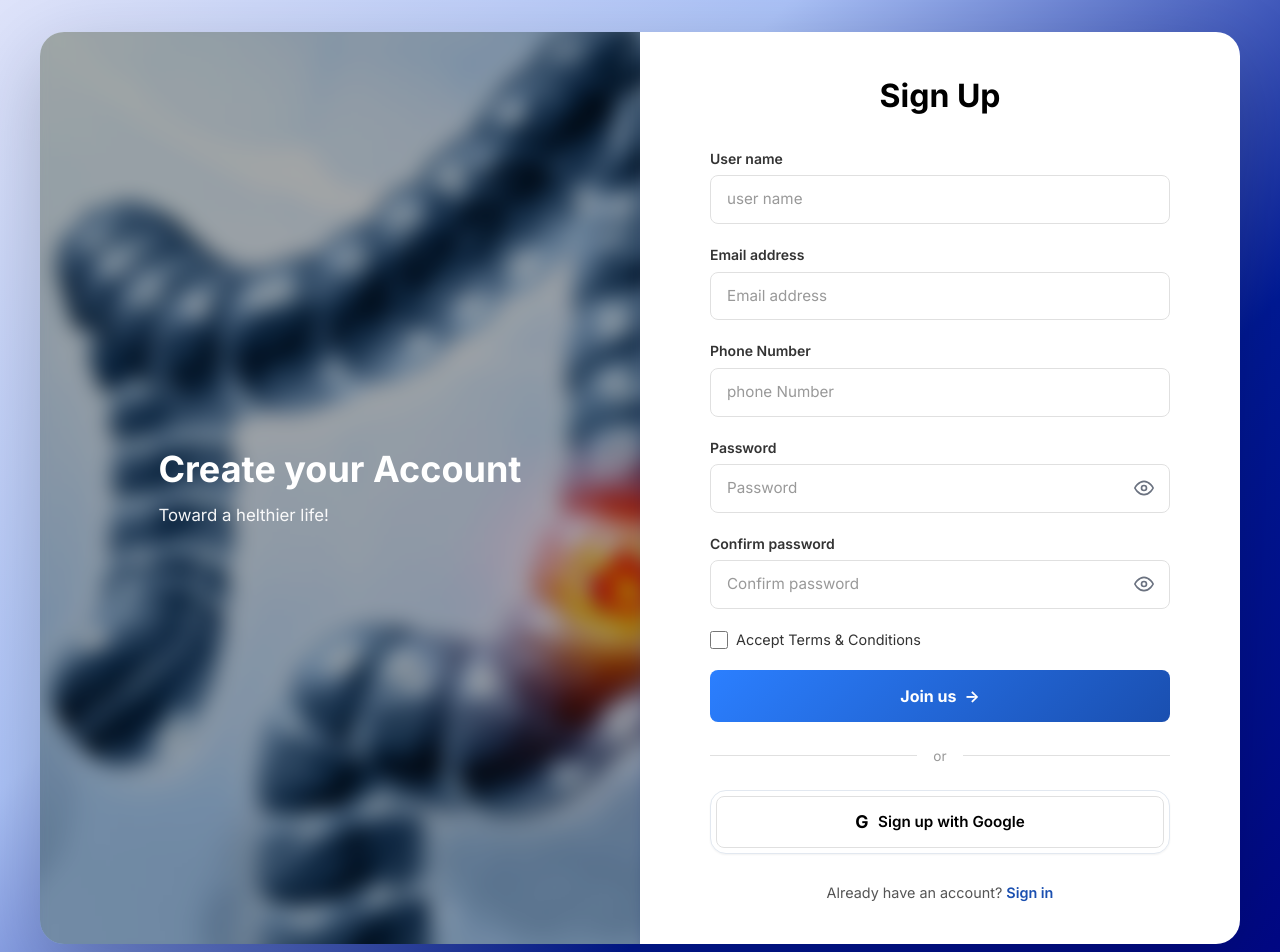
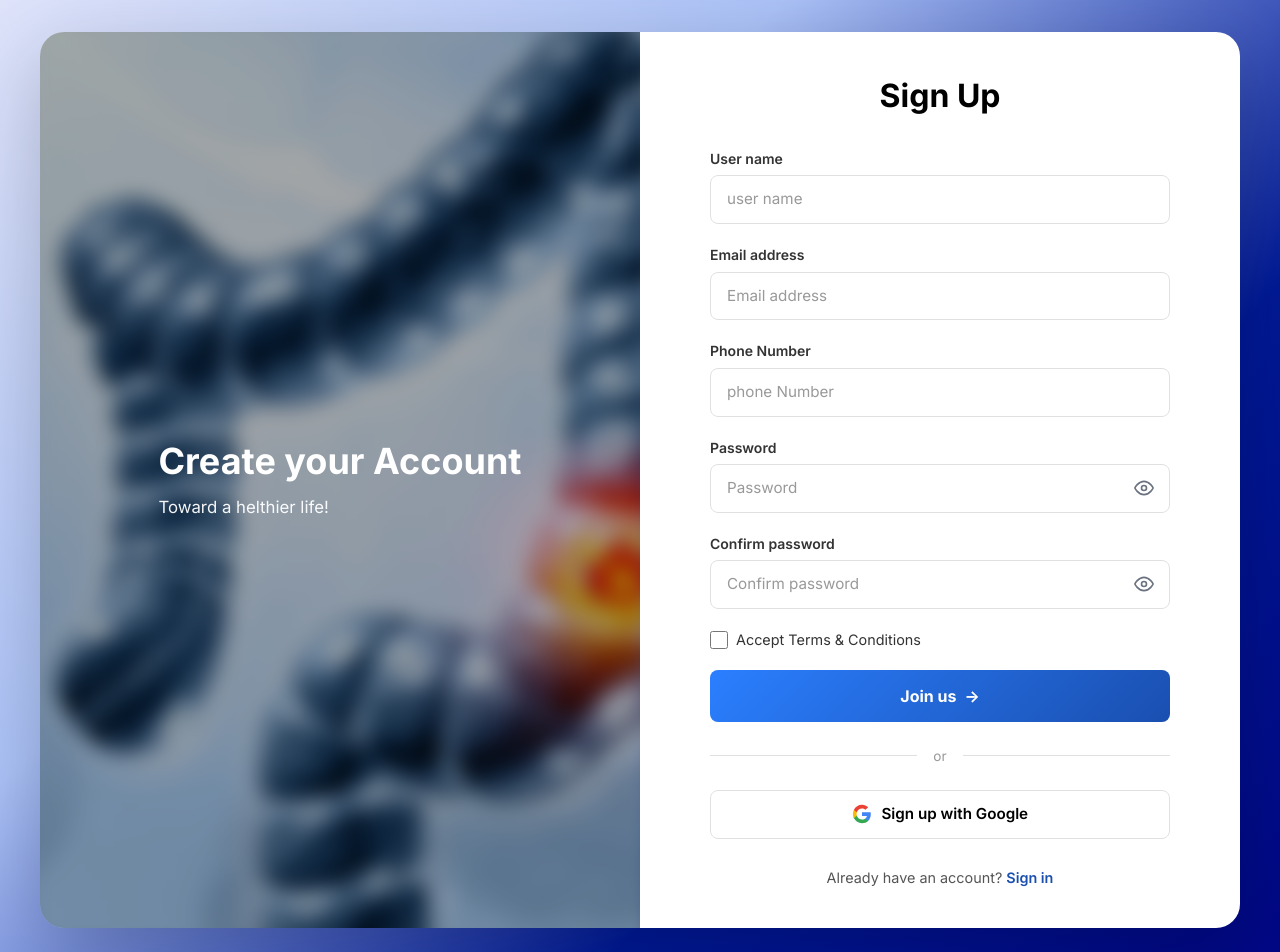
Before and after one commit to yaraelfeky/colonCancerDetection, a React (Create React App) app: page /register in a window 1280 px wide. Shown: the top 952 px of the page. Built offline with nearby package versions, Linux system fonts and the light colour scheme.

Commit message:
create loading page

```diff
--- a/src/components/ProtectedRoute.tsx
+++ b/src/components/ProtectedRoute.tsx
@@ -12,10 +12,20 @@ export function ProtectedRoute({ children }: ProtectedRouteProps) {
 
   if (isLoading) {
     return (
-      <div className="d-flex align-items-center justify-content-center min-vh-100">
-        <div className="spinner-border text-primary" role="status">
-          <span className="visually-hidden">Loading...</span>
-        </div>
+      <div className="auth-page-wrap w-full flex-col gap-5">
+        <div className="relative w-24 h-24 flex items-center justify-center">
+            {/* Outer spinning ring */}
+            <div className="absolute inset-0 rounded-full border-[5px] border-white/20 border-t-white animate-spin shadow-[0_0_20px_rgba(255,255,255,0.4)]"></div>
+            {/* Inner medical cross */}
+            <div className="w-10 h-10 animate-pulse text-white flex items-center justify-center drop-shadow-md">
+              <svg viewBox="0 0 24 24" fill="currentColor">
+                <path d="M19 3H5a2 2 0 00-2 2v14a2 2 0 002 2h14a2 2 0 002-2V5a2 2 0 00-2-2zm-6 15h-2v-5H6v-2h5V6h2v5h5v2h-5v5z" />
+              </svg>
+            </div>
+          </div>
+        <p className="text-white font-bold tracking-widest text-lg animate-pulse uppercase mt-5">
+          Loading...
+        </p>
       </div>
     );
   }
--- a/src/components/auth/GoogleCredentialButton.tsx
+++ b/src/components/auth/GoogleCredentialButton.tsx
@@ -58,15 +58,18 @@ const GoogleCredentialButton: React.FC<GoogleCredentialButtonProps> = ({
     <div
 
       className={`
-        w-full rounded-2xl p-[5px]
-        bg-white border border-slate-200
-        shadow-sm transition-all duration-300
+        w-full transition-transform duration-300
         hover:-translate-y-0.5
-        hover:shadow-md google-credential-btn-wrap ${isDisabled ? "google-credential-btn-wrap--disabled" : ""}`}
+        google-credential-btn-wrap ${isDisabled ? "google-credential-btn-wrap--disabled" : ""}`}
       aria-busy={busy}
     >
       <div className="google-credential-btn-fallback" aria-hidden={!isDisabled}>
-        <span>G</span>
+        <svg width="20" height="20" viewBox="0 0 24 24" xmlns="http://www.w3.org/2000/svg">
+          <path d="M22.56 12.25c0-.78-.07-1.53-.2-2.25H12v4.26h5.92c-.26 1.37-1.04 2.53-2.21 3.31v2.77h3.57c2.08-1.92 3.28-4.74 3.28-8.09z" fill="#4285F4"/>
+          <path d="M12 23c2.97 0 5.46-.98 7.28-2.66l-3.57-2.77c-.98.66-2.23 1.06-3.71 1.06-2.86 0-5.29-1.93-6.16-4.53H2.18v2.84C3.99 20.53 7.7 23 12 23z" fill="#34A853"/>
+          <path d="M5.84 14.09c-.22-.66-.35-1.36-.35-2.09s.13-1.43.35-2.09V7.07H2.18C1.43 8.55 1 10.22 1 12s.43 3.45 1.18 4.93l2.85-2.22.81-.62z" fill="#FBBC05"/>
+          <path d="M12 5.38c1.62 0 3.06.56 4.21 1.64l3.15-3.15C17.45 2.09 14.97 1 12 1 7.7 1 3.99 3.47 2.18 7.07l3.66 2.84c.87-2.6 3.3-4.53 6.16-4.53z" fill="#EA4335"/>
+        </svg>
         {busy ? "Connecting…" : label}
       </div>
       <div className="google-credential-btn-native">
@@ -78,6 +81,7 @@ const GoogleCredentialButton: React.FC<GoogleCredentialButtonProps> = ({
           size="large"
           text="continue_with"
           shape="rectangular"
+          logo_alignment="left"
           width="100%"
           // locale="en"
         />
--- a/src/index.css
+++ b/src/index.css
@@ -347,11 +347,6 @@ body {
   pointer-events: none;
 }
 
-.google-credential-btn-fallback span {
-  font-weight: 700;
-  font-size: 1.1rem;
-}
-
 .google-credential-btn-native {
   position: absolute;
   inset: 0;
```
